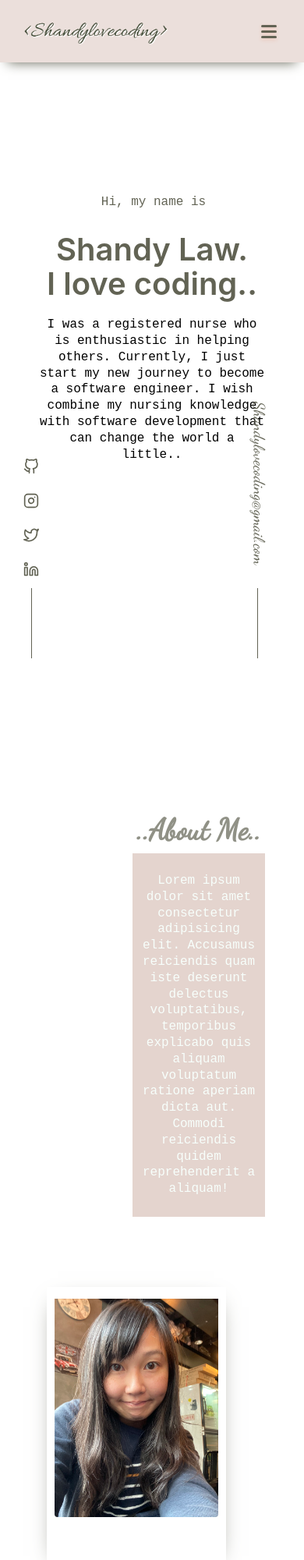
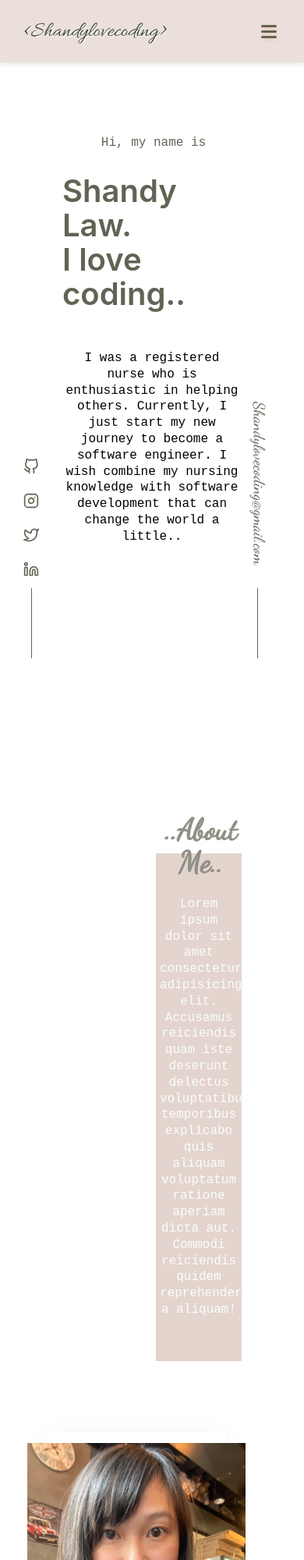
Before and after one commit to shandylovecoding/Aboutme, a plain HTML site: page index.html in a window 390 px wide. Shown: the top 2000 px of the page at 78% size. Drawn offline with nearby package versions, Linux system fonts and the light colour scheme.

Commit message:
aboutpic updated

```diff
--- a/style.scss
+++ b/style.scss
@@ -40,7 +40,7 @@ header {
     height: 80px;
     padding-left: 30px 10%;
     z-index: 11;
-    box-shadow: 0 10px 15px -10px var(--brown);
+    box-shadow: hsla(32, 8%, 58%, 0.38) 0px 0px 8px;
 }
 
 .container {
@@ -291,6 +291,7 @@ main {
     font-family: var(--font-mono);
     font-size: clamp(var(--fz-sm), 5vw, var(--fz-md));
     font-weight: 400;
+    padding-top: 30px;
 }
 
 .big {
@@ -305,6 +306,7 @@ p {
     font-family: var(--font-mono);
     line-height: 1.3;
     text-align: center;
+    padding-top: 30px;
 
 }
 
@@ -362,8 +364,8 @@ h6 {
 .aboutPhoto {
     display: block;
     position: relative;
-    width: 240px;
-    height: 350px;
+    width: 310px;
+    height: auto;
     display: flex;
     justify-content: center;
     align-items: flex-start;
@@ -375,7 +377,7 @@ h6 {
 
 .aboutPhoto img {
     position: relative;
-    max-width: 210px;
+    max-width: 280px;
     border-radius: 4px;
     margin: 0px;
     padding-top:15px;
@@ -393,8 +395,8 @@ h6 {
     }
 }
 .myDream{
-    background-color:rgb(39, 34, 34);
-    box-shadow: rgb(0 0 0 ) 0px 8px 16px;
+    background-color:white;
+    box-shadow: rgba(0, 0, 0, 0.08) 0px 8px 16px;
 
 }
 .dream {
@@ -477,6 +479,6 @@ h6 {
 @media (max-width: 450px) {
 
     main {
-        padding: 0px 50px;
+        padding: 0px 80px;
     }
 }
```
Also changed, not shown: style.css, 3 other files.
